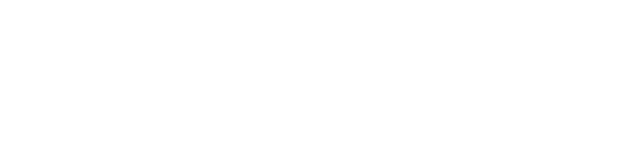
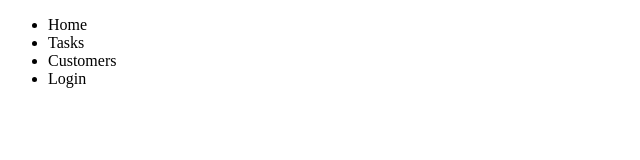
Before and after one commit to 0xStatiK/MiniTrackingSystem, a plain HTML site: page index.html in a window 1280 px wide. Shown: the whole page, without its empty margins (0-640 px from the left). Drawn offline with Linux system fonts and the light colour scheme.

Commit message:
basic setup for html

```diff
--- a/index.html
+++ b/index.html
@@ -3,9 +3,29 @@
 <head>
     <meta charset="UTF-8">
     <meta name="viewport" content="width=device-width, initial-scale=1.0">
-    <title>Document</title>
+    <title>Task Tracking</title>
 </head>
 <body>
+    <nav>
+        <ul>
+            <li>
+                Home
+            </li>
+            <li>
+                Tasks
+            </li>
+            <li>
+                Customers
+            </li>
+            <li>
+                Login
+            </li>
+        </ul>
+    </nav>
+    <main>
 
+    </main>
 </body>
+<footer>
+</footer>
 </html>
```
Also changed, not shown: README.md.
